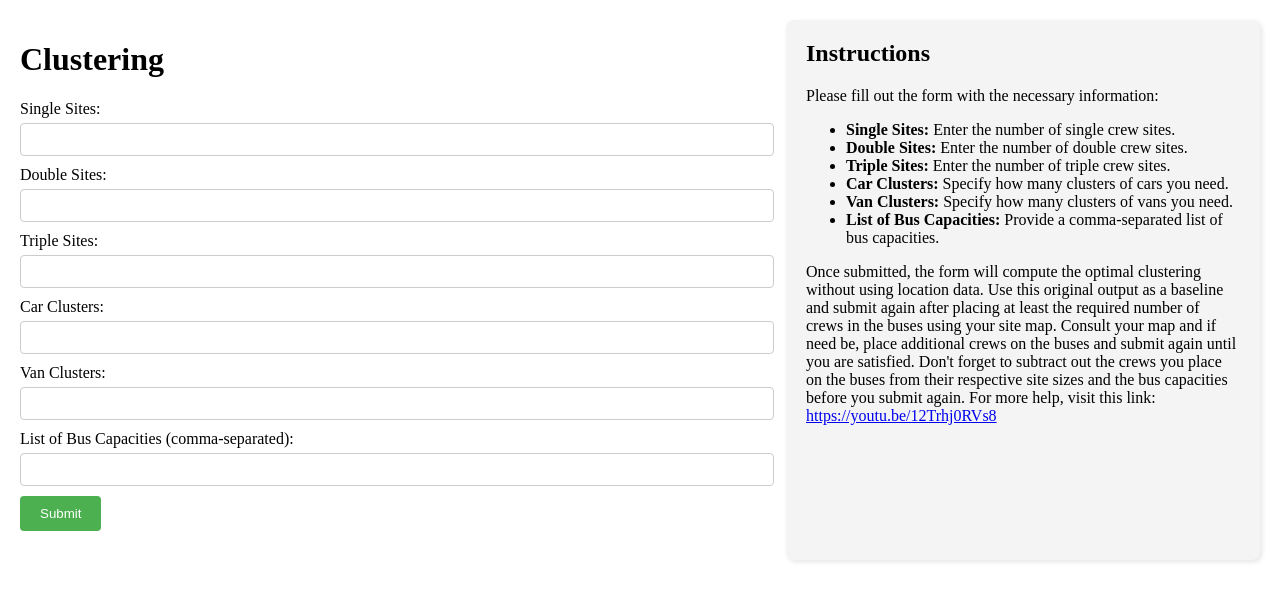
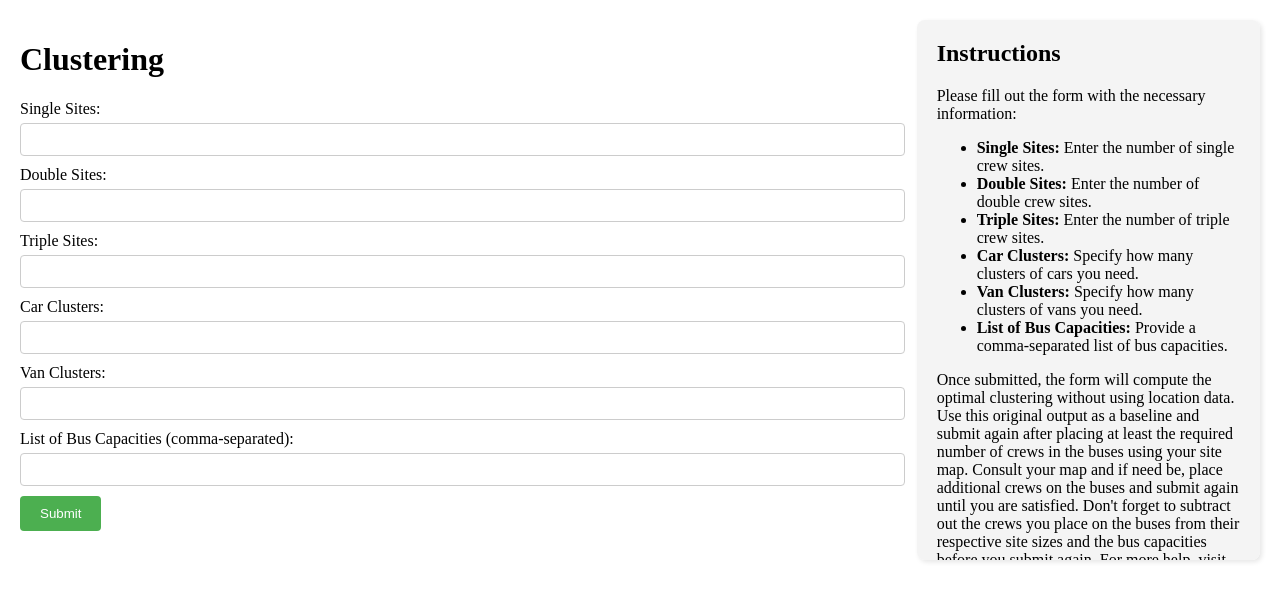
Before and after one commit to cbmckinstry/GMT, a Flask app: page / in a window 1280 px wide. Shown: the top 601 px of the page. Run offline with Flask 3, Linux system fonts and the light colour scheme.

Commit message:
Updated requirements.txt

```diff
--- a/templates/index.html
+++ b/templates/index.html
@@ -69,10 +69,10 @@
                 align-items: stretch;
             }
             .form-container{
-                flex: 1;
+                flex: auto;
             }
             .instructions{
-                width: 35%;
+                flex: auto;
             }
         }
     </style>
```
